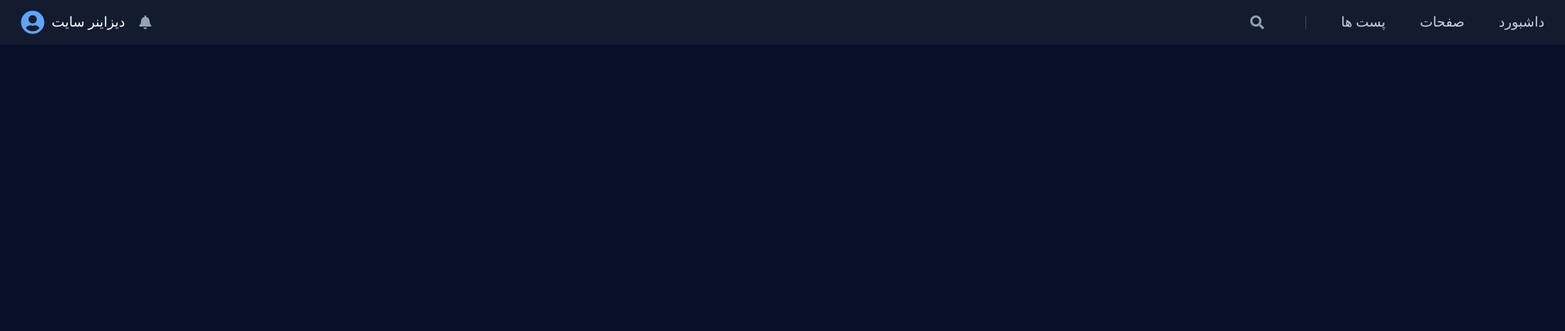
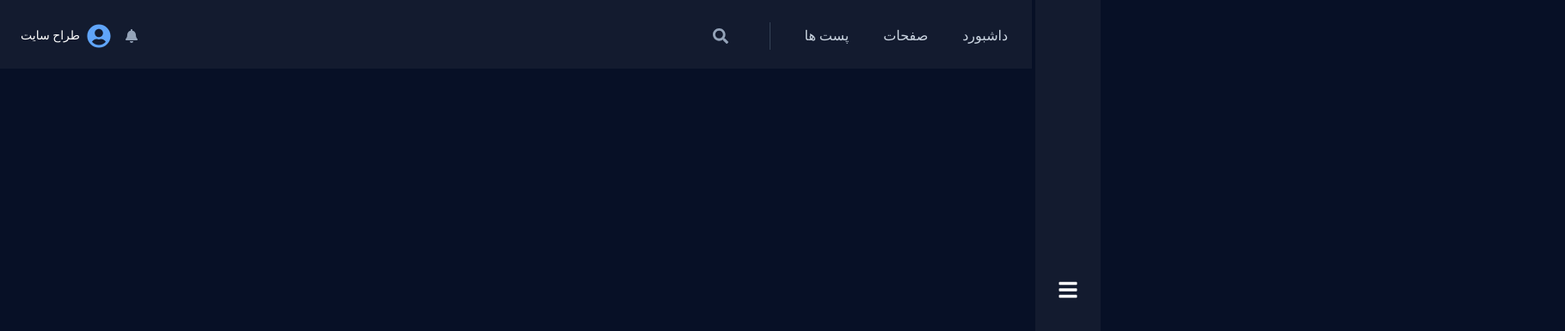
Before and after one commit to EhsanNasiri01/CMS-React-Project, a React (Vite) app: page / in a window 1280 px wide. Shown: the top 386 px of the page at 86% size, 1820 px wide, since content can reach past the window. Built offline with nearby package versions, Linux system fonts and the light colour scheme; a web font is replaced by a local one.

Commit message:
Fix sidebar

```diff
--- a/src/App.jsx
+++ b/src/App.jsx
@@ -5,6 +5,7 @@ function App() {
   return (
     <>
       <div>
+        {/* <Sidebar></Sidebar> */}
         <Header></Header>
       </div>
     </>
--- a/src/components/Header/Header.jsx
+++ b/src/components/Header/Header.jsx
@@ -1,39 +1,52 @@
 import React from "react";
-import { FaBell, FaSearch, FaUserCircle } from "react-icons/fa";
+import { FaBell, FaSearch, FaUserCircle, FaBars } from "react-icons/fa";
 import { useState } from "react";
-
+import Sidebar from "../Sidebar/Sidebar";
 export default function Header() {
   return (
-    <header className="w-[1820px] bg-dark-bg text-white">
-      <div className="container flex items-center justify-between px-6 py-3 ">
+    <header className="flex gap-x-1   ">
+      <Sidebar></Sidebar>
+      <div className="w-full bg-dark-bg text-white  px-6 py-[26px] max-h-20">
+        <div className="container flex items-center justify-between  bg-dark-bg">
           {/* Right side (Logo + Menu) */}
-        <div className="flex items-center">
-          <nav className="hidden md:flex  text-slate-300 gap-x-10">
-            <a href="#" className="hover:text-white">
+          <div className="flex items-center ">
+            <nav className="hidden md:flex  text-slate-300 gap-x-10  child:pb-1 mr-1">
+              <a
+                href="#"
+                className="hover:text-white hover:border-b-2 hover:border-b-[#00F6FF] "
+              >
                 داشبورد
               </a>
-            <a href="#" className="hover:text-white">
+              <a
+                href="#"
+                className="hover:text-white hover:border-b-2 hover:border-b-[#00F6FF] "
+              >
                 صفحات
               </a>
-            <a href="#" className="hover:text-white">
+              <a
+                href="#"
+                className="hover:text-white hover:border-b-2 hover:border-b-[#00F6FF] "
+              >
                 پست ها
               </a>
             </nav>
             {/* Divider */}
-          <div className="h-4 w-px bg-slate-700 mr-10 "></div>
+            <div className="h-8 w-px bg-slate-700 mr-10 "></div>
             {/* Center (Search Bar) */}
             <div className="hidden md:flex mr-10 cursor-pointer">
-            <FaSearch className="text-slate-400 mr-2" />
+              <FaSearch className="text-slate-400 mr-2 text-lg" />
             </div>
           </div>
           {/* Left side (Icons & User) */}
           <div className="flex items-center gap-x-4">
             <FaBell className="text-slate-400 hover:text-white cursor-pointer" />
             <div className="flex items-center gap-x-2 cursor-pointer">
-            <span className="hidden md:inline text-md font-medium">
-              دیزاینر سایت
+              <FaUserCircle size={28} className="text-blue-400" />
+
+              <span className="hidden md:inline text-sm font-medium">
+                طراح سایت
               </span>
-            <FaUserCircle size={28} className="text-blue-400" />
+            </div>
           </div>
         </div>
       </div>
--- a/src/components/Sidebar/Sidebar.jsx
+++ b/src/components/Sidebar/Sidebar.jsx
@@ -10,11 +10,9 @@ import {
 } from "react-icons/fa";
 
 export default function Sidebar() {
-  const [open, setOpen] = useState(false);
-
   return (
-    <aside className="w-12 bg-dark-bg text-white p-4">
-      <div className="flex items-center justify-center">
+    <aside className="flex flex-col w-20 h-screen bg-dark-bg text-white p-2 z-40">
+      <div className="flex items-center justify-center -mt-[70px] h-screen">
         <FaBars className="text-2xl" />
       </div>
     </aside>
--- a/src/index.css
+++ b/src/index.css
@@ -26,4 +26,13 @@
       format("woff2");
     font-display: swap;
   }
+  .shadow-primary {
+    box-shadow: 0 4px 40px rgba(0, 246, 255, 50%);
+
+    font-weight: 600;
+    transition: all 0.5s;
+  }
+  .shadow-primary:hover {
+    box-shadow: none;
+  }
 }
--- a/tailwind.config.js
+++ b/tailwind.config.js
@@ -15,7 +15,7 @@ module.exports = {
       container: {
         center: true,
         screens: {
-          DEFAULT: "1775px",
+          DEFAULT: "1740px",
         },
       },
     },
--- a/vite.config.js
+++ b/vite.config.js
@@ -5,6 +5,6 @@ import react from "@vitejs/plugin-react";
 export default defineConfig({
   plugins: [react()],
   server: {
-    port: 8585,
+    port: 3000,
   },
 });
```
Lines whose indentation alone changed are shown as unchanged.
